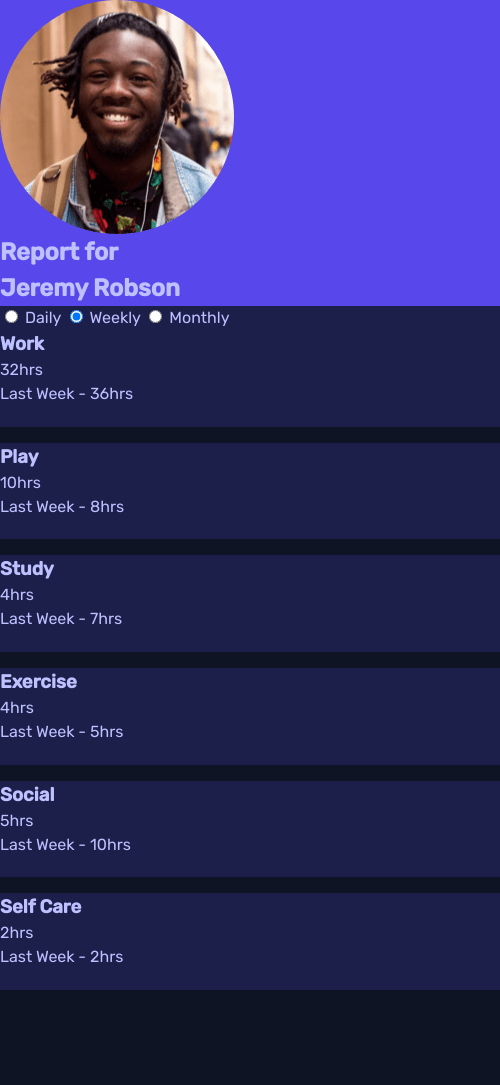
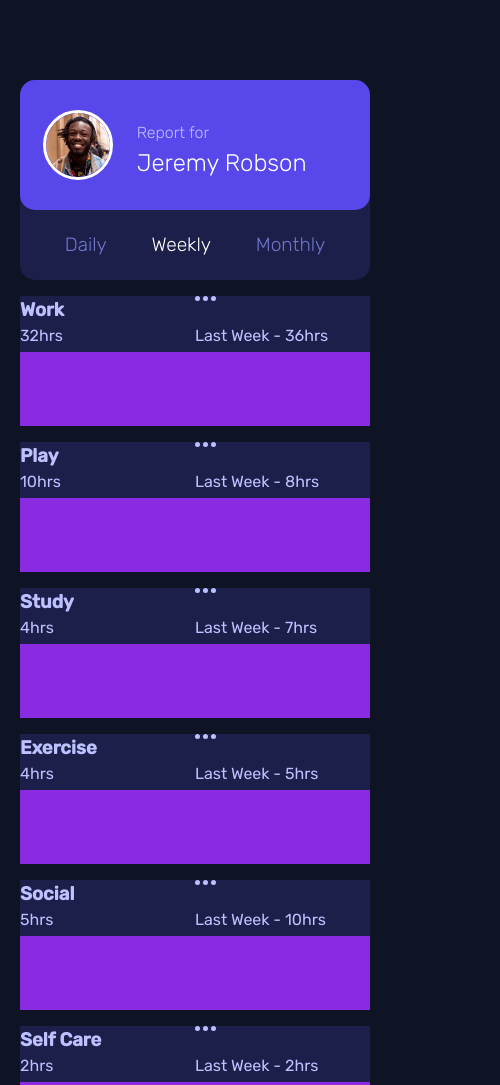
Before and after one commit to LucasEPK/time-tracking-dashboard, a plain HTML site: page index.html in a window 390 px wide. Shown: the top 1085 px of the page, 500 px wide, since content can reach past the window. Before the commit the page ends 990 px from the top, so only its background shows below. Drawn offline with Linux system fonts and the light colour scheme.

Commit message:
added more mobile design

```diff
--- a/data_to_html.js
+++ b/data_to_html.js
@@ -31,9 +31,12 @@ function daily() {
 
             out += `
                 <div class="card card-${i}">
-                    <h3>${activity.title}</h3>
-                    <p>${activity.timeframes.daily.current}hrs</p>
-                    <p>Yesterday - ${activity.timeframes.daily.previous}hrs</p>
+                    <div class="card_inside">
+                        <h3>${activity.title}</h3>
+                        <img src="images/icon-ellipsis.svg" alt="3 dots">
+                        <p class="current-${i}">${activity.timeframes.daily.current}hrs</p>
+                        <p class="previous-${i}">Yesterday - ${activity.timeframes.daily.previous}hrs</p>
+                    </div>
                 </div>
             `;
 
@@ -62,9 +65,12 @@ function weekly() {
 
             out += `
                 <div class="card card-${i}">
-                    <h3>${activity.title}</h3>
-                    <p>${activity.timeframes.weekly.current}hrs</p>
-                    <p>Last Week - ${activity.timeframes.weekly.previous}hrs</p>
+                    <div class="card_inside">
+                        <h3>${activity.title}</h3>
+                        <img src="images/icon-ellipsis.svg" alt="3 dots">
+                        <p class="current-${i}">${activity.timeframes.weekly.current}hrs</p>
+                        <p class="previous-${i}">Last Week - ${activity.timeframes.weekly.previous}hrs</p>
+                    </div>
                 </div>
             `;
 
@@ -93,9 +99,12 @@ function monthly() {
 
             out += `
                 <div class="card card-${i}">
-                    <h3>${activity.title}</h3>
-                    <p>${activity.timeframes.monthly.current}hrs</p>
-                    <p>Last Month - ${activity.timeframes.monthly.previous}hrs</p>
+                    <div class="card_inside">
+                        <h3>${activity.title}</h3>
+                        <img src="images/icon-ellipsis.svg" alt="3 dots">
+                        <p class="current-${i}">${activity.timeframes.monthly.current}hrs</p>
+                        <p class="previous-${i}">Last Month - ${activity.timeframes.monthly.previous}hrs</p>
+                    </div>
                 </div>
             `;
 
--- a/index.html
+++ b/index.html
@@ -23,6 +23,7 @@
   <main>
     <section class="cards_section">
       <div class="main-card">
+        <div class="jeremy">
           <img src="images/image-jeremy.png" alt="profile picture of jeremy">
           <h1>
             Report for
@@ -31,14 +32,15 @@
           <h2>
             Jeremy Robson
           </h2>
+        </div>
 
         <div class="radio_buttons">
-          <input type="radio" name="periodical" id="daily"  onclick="daily()">
-          <label for="daily">Daily</label>
-          <input type="radio" name="periodical" id="weekly" onclick="weekly()" checked>
-          <label for="weekly">Weekly</label>
-          <input type="radio" name="periodical" id="monthly" onclick="monthly()">
-          <label for="monthly">Monthly</label>
+          <input class="radio_input" type="radio" name="periodical" id="daily"  onclick="daily()">
+          <label class="radio_label" for="daily">Daily</label>
+          <input class="radio_input" type="radio" name="periodical" id="weekly" onclick="weekly()" checked>
+          <label class="radio_label" for="weekly">Weekly</label>
+          <input class="radio_input" type="radio" name="periodical" id="monthly" onclick="monthly()">
+          <label class="radio_label" for="monthly">Monthly</label>
         </div>
       </div>
 
--- a/style.css
+++ b/style.css
@@ -2,30 +2,94 @@ body{
     background-color: hsl(226, 43%, 10%); /*very dark blue*/
 
     font-family: 'Rubik', sans-serif;
-    color: hsl(236, 100%, 87%);
+    color: hsl(236, 100%, 87%); /*pale blue*/
 }
 
 .cards_section{
     display: grid;
+    gap: 1em;
 
     grid-template-columns: 1fr;
-    grid-template-rows: 1fr 2fr;
+    grid-template-rows: 200px 2fr;
 
-    width: 500px;
     justify-content: center;
     align-content: center;
+    margin: 80px 20px;
 }
 
 .main-card{
+    background-color: hsl(235, 46%, 20%);/*dark blue*/
+    border-radius: 15px;
+}
+
+.jeremy{
+    display: grid;
+    grid-template-columns: 1fr 2fr;
+    grid-template-rows: 65px 65px;
+
     background-color: hsl(246, 80%, 60%);/*blue*/
+    border-radius: 15px;
+}
+
+.jeremy img{
+    grid-area: 1/1/3/2;
+    justify-self: center;
+    align-self: center;
+
+    height: 70px;
+    border: 3px solid white;
+    border-radius: 50%;
+}
+
+.jeremy h1{
+    align-self: end;
+
+    font-weight: 300;
+    font-size: 1rem;
+}
+
+.jeremy h2{
+    align-self: start;
+
+    color: white;
+    font-weight: 300;
 }
 
 .radio_buttons{
-    background-color: hsl(235, 46%, 20%);
+    height: calc(100% - 130px); /*130px is the size of the div on top of this one*/
+    display: flex;
+
+    justify-content:space-evenly;
+    align-items: center;
+}
+
+.radio_input{
+    display: none;
+}
+
+.radio_input:checked + .radio_label{
+    color: white;
+}
+
+.radio_label{
+    cursor: pointer;
+
+    color: hsl(235, 45%, 61%);/*desaturated blue*/
+    font-weight: 300;
+    font-size: 1.2rem;
 }
 
 .card{
-    background-color: hsl(235, 46%, 20%);
+    background-color:blueviolet;
+    height: 130px;
+}
+
+.card_inside{
+    display: grid;
+    grid-template-columns: 1fr 1fr;
+    grid-template-rows: 1fr 1fr;
+
+    background-color: hsl(235, 46%, 20%);/*dark blue*/
 }
 
 .report_cards{
```
Lines whose indentation alone changed are shown as unchanged.
